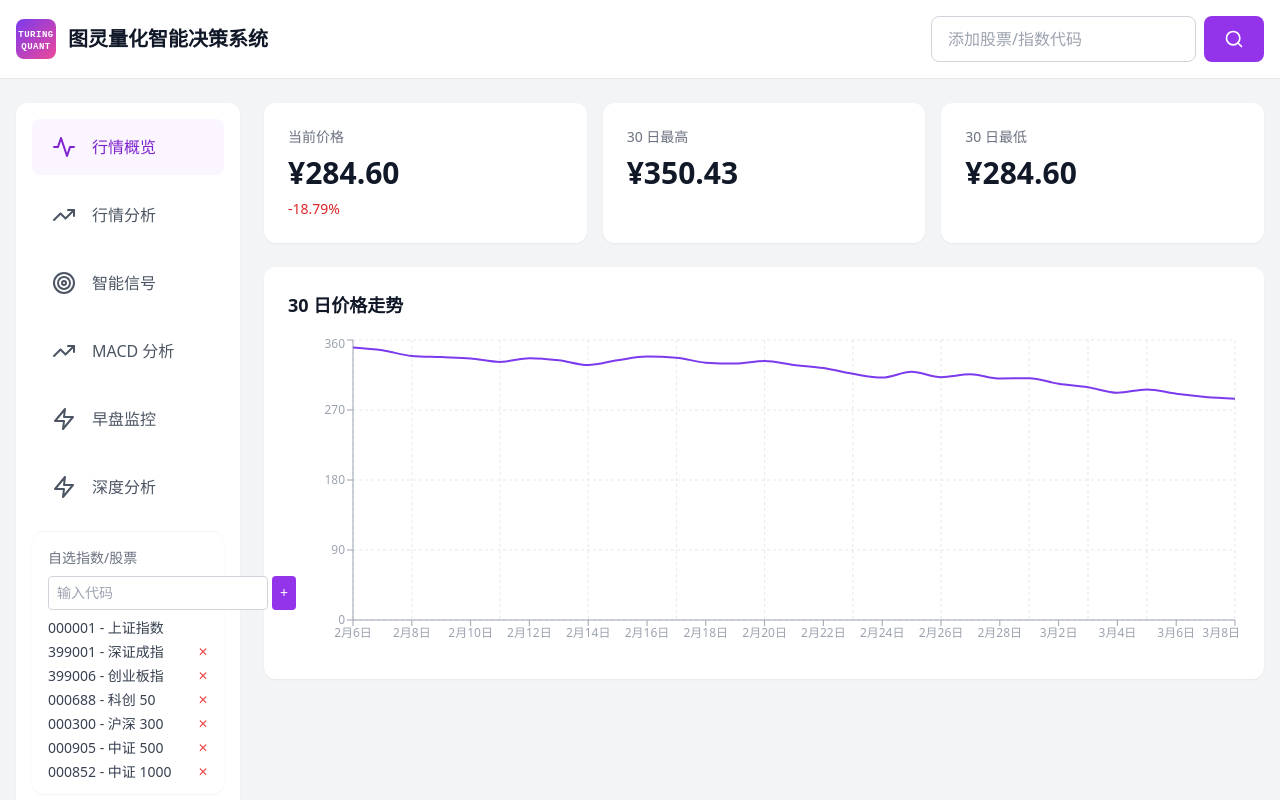
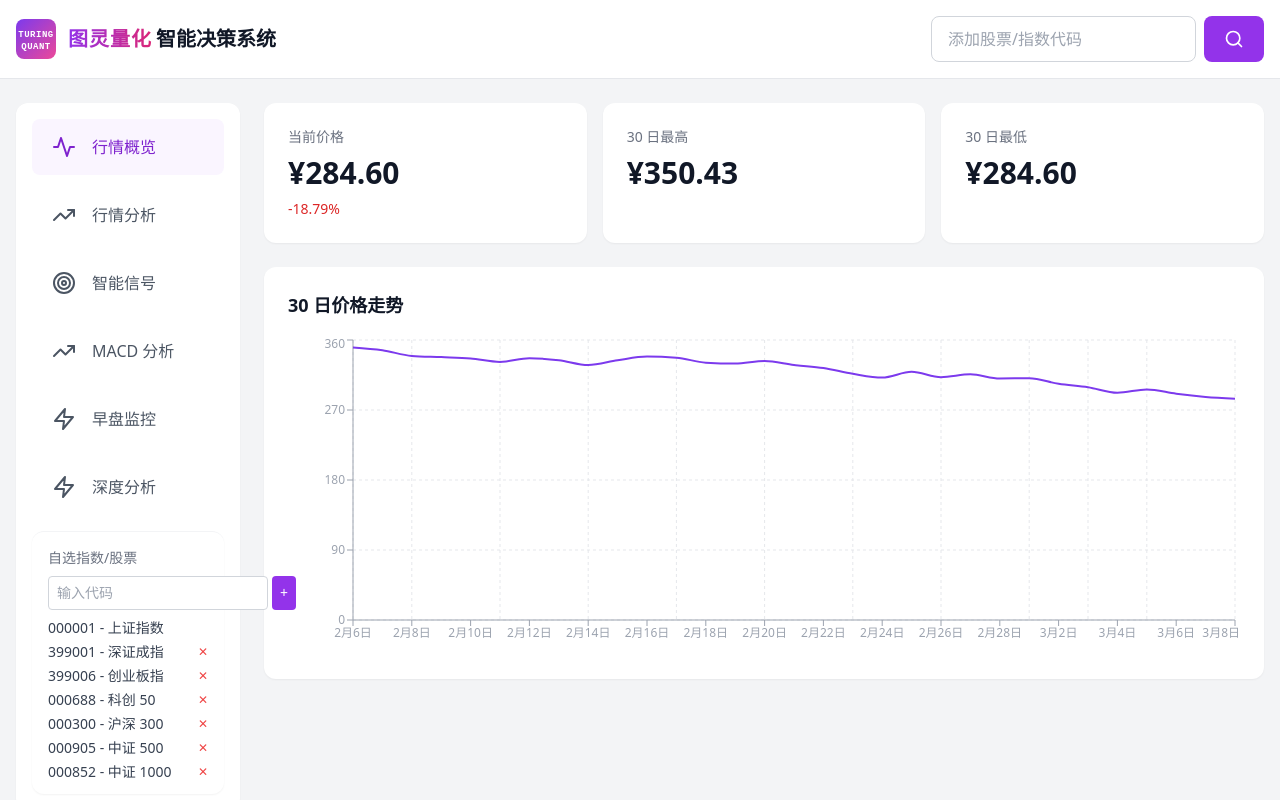
Before and after one commit to USTCerInSH/ai_dms, a Next.js app: page / in a window 1280 px wide. Shown: the top 800 px of the page. Built offline with nearby package versions, Linux system fonts and the light colour scheme.

Commit message:
feat: 标题使用不同字体，图灵量化用科技字体

```diff
--- a/app/page.js
+++ b/app/page.js
@@ -725,7 +725,10 @@ export default function Home() {
           <div className="flex items-center justify-between gap-4">
             <div className="flex items-center gap-3">
               <TuringQuantLogo size={40} />
-              <h1 className="text-xl font-bold text-gray-900 hidden sm:block">图灵量化智能决策系统</h1>
+              <h1 className="text-xl font-bold hidden sm:block">
+                <span className="text-transparent bg-clip-text bg-gradient-to-r from-purple-600 to-pink-600 font-mono tracking-wider">图灵量化</span>
+                <span className="text-gray-900 ml-1 font-sans">智能决策系统</span>
+              </h1>
             </div>
 
             {/* 桌面端添加股票框 */}
```
